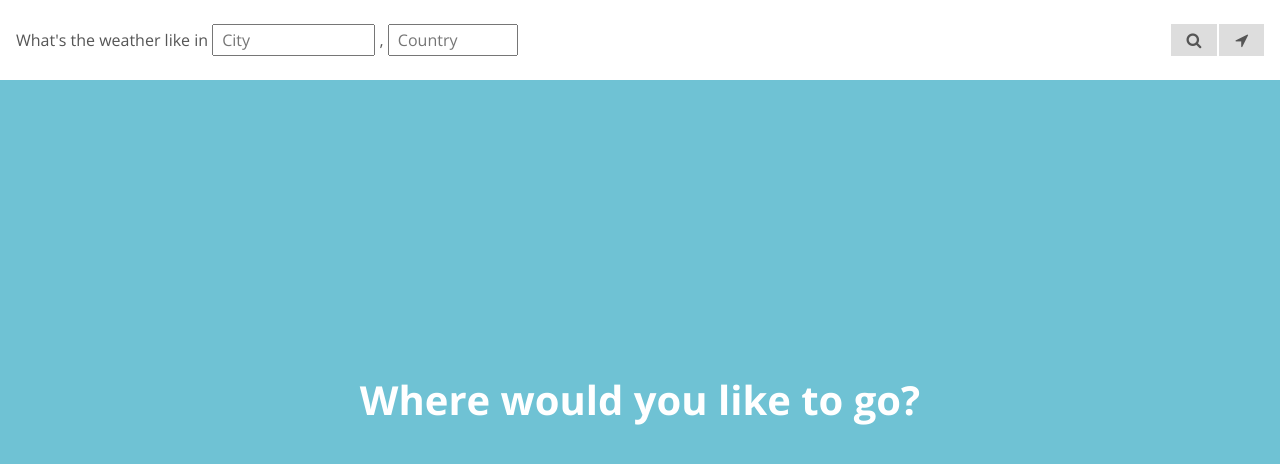
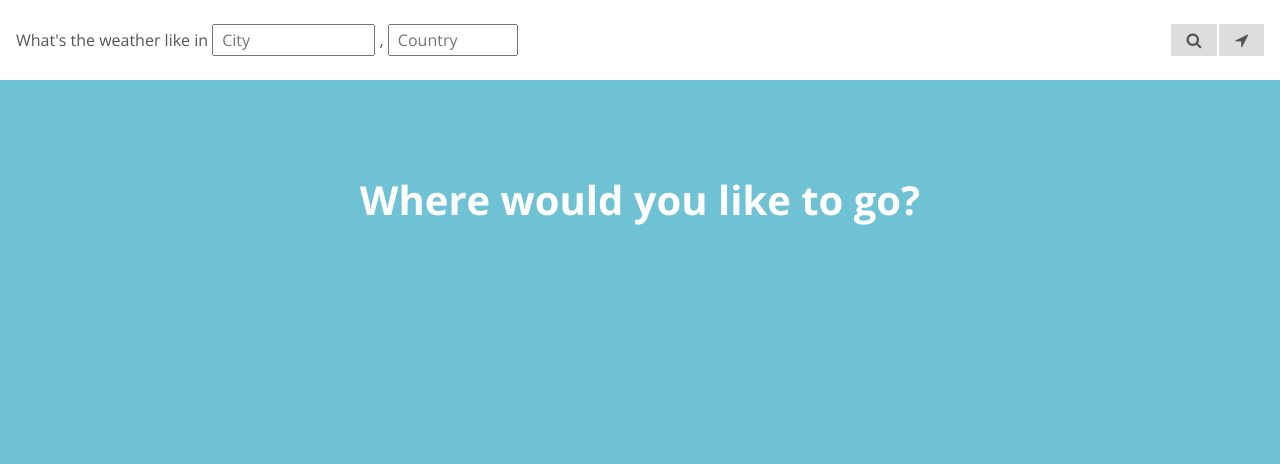
Before and after one commit to jgiamanco/weather-2.0, a website built with webpack: page public/index.html in a window 1280 px wide. Built offline with nearby package versions, Linux system fonts and the light colour scheme; no server answers.

Commit message:
Update styles

```diff
--- a/public/weather.css
+++ b/public/weather.css
@@ -333,13 +333,13 @@ button:focus {
 
 /* Middle Alignment */
 .middle {
-  margin: 200px 0 0;
+  margin: 100px 0 0;
 }
 
 @media only screen and (min-width: 500px) {
   .middle {
     position: absolute;
-    top: 200px;
+    top: 100px;
     right: 0;
     left: 0;
     transform: translateY(-50%);
```
